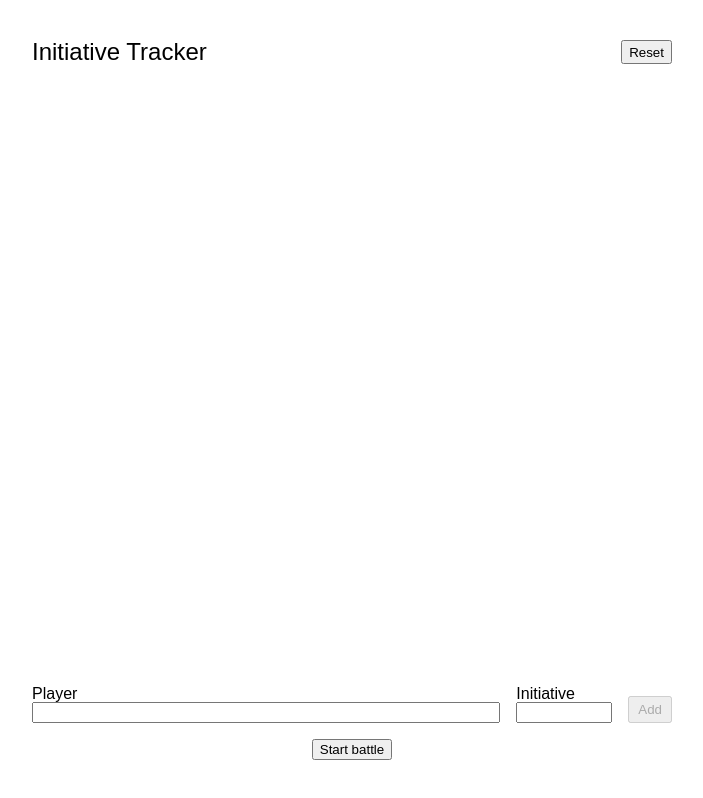
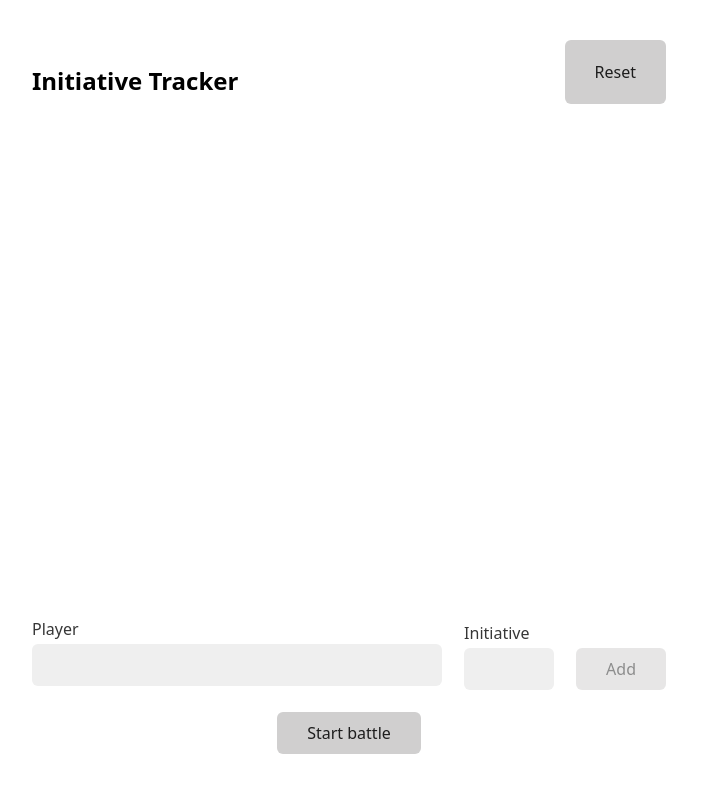
Before and after one commit to jfranciscosousa/dm-tools, a Svelte app: page / in a window 1280 px wide. Shown: the whole page, without its empty margins (288-991 px from the left). Built offline with nearby package versions, Linux system fonts and the light colour scheme.

Commit message:
Pretty stuff

```diff
--- a/package.json
+++ b/package.json
@@ -11,10 +11,13 @@
   },
   "dependencies": {
     "svelte": "^3.29.4",
-    "unistore": "^3.5.2"
+    "unistore": "^3.5.2",
+    "water.css": "^2.0.0"
   },
   "devDependencies": {
     "@tsconfig/svelte": "^1.0.10",
+    "@typescript-eslint/eslint-plugin": "^4.6.0",
+    "@typescript-eslint/parser": "^4.6.0",
     "babel-eslint": "^10.1.0",
     "copy-webpack-plugin": "^6.2.1",
     "css-loader": "^5.0.0",
--- a/src/components/InitiativeInput.svelte
+++ b/src/components/InitiativeInput.svelte
@@ -39,10 +39,6 @@
     width: 15%;
     margin: 0 1rem;
   }
-
-  button {
-    padding: 4px 8px;
-  }
 </style>
 
 <form on:submit|preventDefault="{handleSubmit}">
@@ -56,7 +52,5 @@
     <input name="initiative" type="number" bind:value="{initiative}" />
   </label>
 
-  <div>
-    <button type="submit" disabled="{!valid}">Add</button>
-  </div>
+  <div><button type="submit" disabled="{!valid}">Add</button></div>
 </form>
--- a/src/components/PlayersList.svelte
+++ b/src/components/PlayersList.svelte
@@ -4,7 +4,7 @@
   import playersStore from "root/lib/playersStore";
   import TrashIcon from "./TrashIcon.svelte";
 
-  function handleDelete(id) {
+  function handleDelete(id: string) {
     return () => {
       if (!window.confirm("Are you sure?")) return;
 
@@ -20,30 +20,29 @@
   }
 
   li {
-    margin: 1rem 0;
-  }
-
-  li > div {
     display: flex;
     flex-direction: row;
     align-items: center;
     justify-content: space-between;
+    padding: 0.5rem;
 
-    padding: 0.5rem;
+    border: 1px solid var(--border);
+    border-radius: 6px;
   }
 
   li:not(:last-child) {
-    padding-bottom: 1rem;
-
-    border-bottom: 1px grey solid;
+    margin-bottom: 1rem;
   }
 
   .currentTurn {
-    background-color: grey;
+    background-color: var(--selection);
+    border: 1px solid var(--selection);
   }
 
   button {
+    display: inline;
     padding: 0;
+    margin: 0;
 
     background: none;
     border: none;
@@ -53,14 +52,15 @@
 
 <ul>
   {#each $playersStore.players as player, index (player.id)}
-    <li transition:fade="{{ duration: 150 }}" animate:flip>
-      <div class:currentTurn="{index === $playersStore.currentTurn}">
-        <p>{player.name} - {player.initiative}</p>
+    <li
+      transition:fade="{{ duration: 150 }}"
+      animate:flip
+      class:currentTurn="{index === $playersStore.currentTurn}">
+      <p>{player.initiative} - {player.name}</p>
 
-        <button on:click="{handleDelete(player.id)}">
-          <TrashIcon />
-        </button>
-      </div>
+      <button on:click="{handleDelete(player.id)}">
+        <TrashIcon />
+      </button>
     </li>
   {/each}
 </ul>
--- a/src/lib/playersStore/index.ts
+++ b/src/lib/playersStore/index.ts
@@ -64,13 +64,13 @@ function createPlayersStore() {
   // the writable store inside a readable and we edit it with the subscribe function
   const { subscribe: readableSubscribe } = readable(
     {} as PlayersStore,
-    (set) => {
+    (internalSet) => {
       subscribe((store) => {
         const sortedPlayersList = Object.values(store.players).sort(
           (player1, player2) => player2.initiative - player1.initiative
         );
 
-        set({ ...store, players: sortedPlayersList });
+        internalSet({ ...store, players: sortedPlayersList });
       });
     }
   );
@@ -111,9 +111,7 @@ function createPlayersStore() {
     },
 
     endBattle() {
-      update((store) => {
-        return { ...store, currentTurn: null, roundNumber: null };
-      });
+      update((store) => ({ ...store, currentTurn: null, roundNumber: null }));
     },
 
     delete(id: string) {
--- a/src/lib/playersStore/validator.ts
+++ b/src/lib/playersStore/validator.ts
@@ -5,8 +5,7 @@ const schema = {
   properties: {
     players: {
       type: "object",
-      properties: {
-        "06029833-d190-4434-8339-dd11431eb2b6": {
+      additionalProperties: {
         type: "object",
         properties: {
           id: {
@@ -22,19 +21,17 @@ const schema = {
         required: ["id", "name", "initiative"],
       },
     },
-      required: ["06029833-d190-4434-8339-dd11431eb2b6"],
-    },
     currentTurn: {
-      type: "null",
+      type: ["integer", "null"],
     },
     roundNumber: {
-      type: "null",
+      type: ["integer", "null"],
     },
   },
-  required: ["players", "currentTurn", "roundNumber"],
+  required: ["players"],
 };
 
-export default function validatePlayersStore(data) : boolean {
+export default function validatePlayersStore(data): boolean {
   const ajv = new Ajv();
   const validate = ajv.compile(schema);
   const valid = validate(data);
--- a/src/styles/defaults.css
+++ b/src/styles/defaults.css
@@ -1,3 +1,22 @@
+@import "../../node_modules/water.css/out/water.css";
+
 html {
   font-family: Arial, Helvetica, sans-serif;
 }
+
+body {
+  max-width: 100%;
+}
+
+input[type="number"] {
+  -moz-appearance: textfield;
+}
+
+input::-webkit-outer-spin-button,
+input::-webkit-inner-spin-button {
+  -webkit-appearance: none;
+}
+
+label > input {
+  margin-top: 0.25rem;
+}
```
Also changed, not shown: .eslintrc.js, 2 other files (tests, documents, lock files or other folders). Lines whose indentation alone changed are shown as unchanged.
